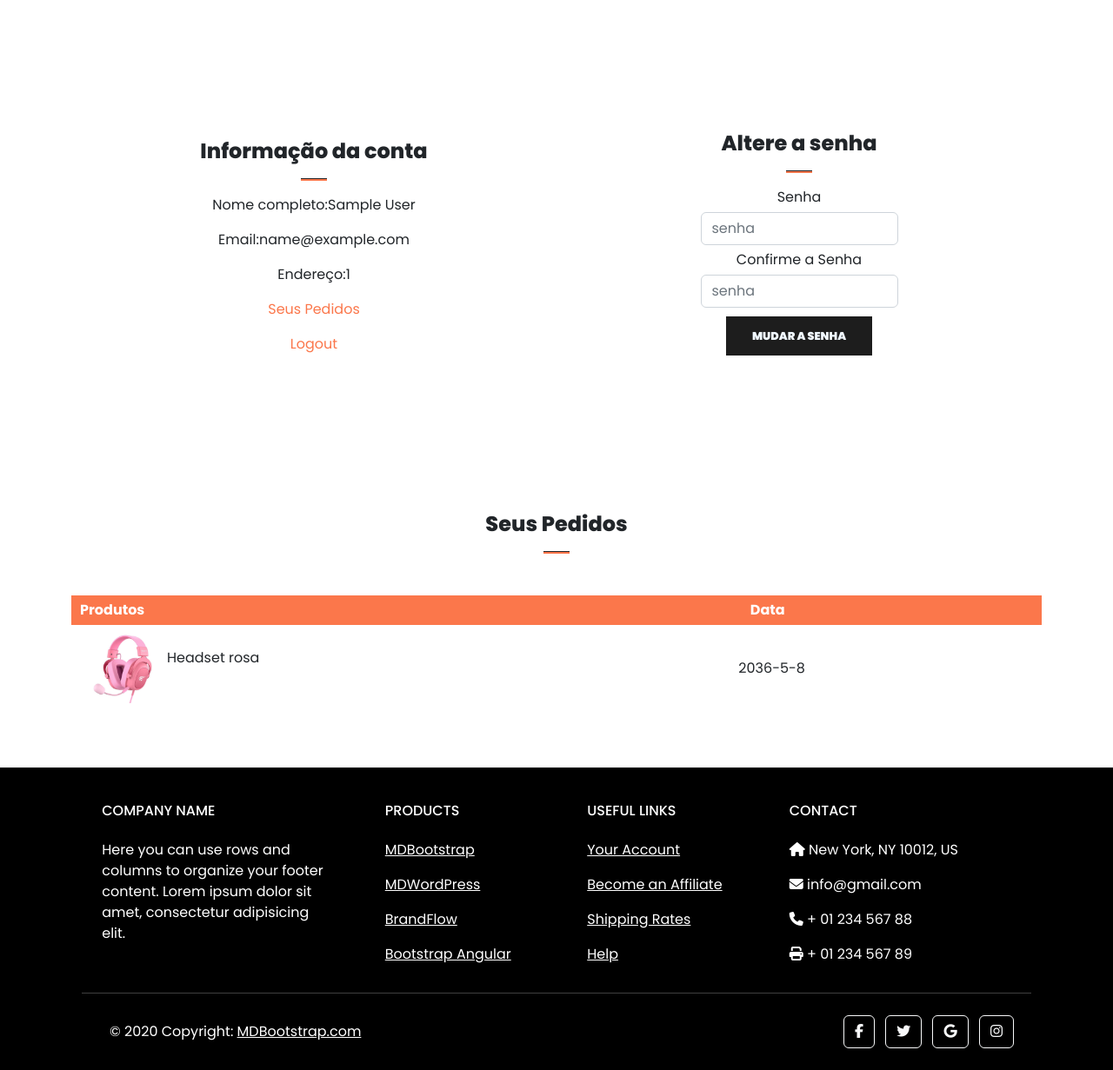
After one commit to leitielly/smartzone-projeto, a PHP site: page /account.php in a window 1280 px wide. The commit adds this page. Shown: the whole page at 87% size. Run offline with PHP 8.4, Linux system fonts and the light colour scheme; the visitor is signed in with stand-in values (Sample User, id 1); some libraries are stand-ins or nearby versions.

Commit message:
Add files via upload

```diff
--- /dev/null
+++ b/projeto smartzone/account.php
@@ -0,0 +1,245 @@
+<?php
+session_start();
+if(!isset($_SESSION['logged_in'])){
+  header('location:login.php');
+}
+
+
+if(isset($_GET['logout'])){
+  if(isset($_SESSION['logged_in'])){
+    unset($_SESSION['logged_in']);
+    unset($_SESSION[['nome']]);
+    unset($_SESSION[['email']]);
+    unset($_SESSION[['endereco']]);
+    header('location:login.php');
+    exit;
+  }
+}
+
+?>
+
+
+<!DOCTYPE html>
+<html lang="en">
+<head>
+    <meta charset="UTF-8">
+    <meta name="viewport" content="width=device-width, initial-scale=1.0">
+    <script src="https://kit.fontawesome.com/2efb6f99a5.js" crossorigin="anonymous"></script>
+
+    <link rel="icon" type="image/x-icon" href="assets/favicon.ico" />
+
+    <link href="https://cdn.jsdelivr.net/npm/bootstrap-icons@1.5.0/font/bootstrap-icons.css" rel="stylesheet" />
+
+    <link href="css/global.css" rel="stylesheet" />
+    <link rel="stylesheet" href="cadlog.css">
+
+    <title>Document</title>
+</head>
+<body>
+    <!--Conta-->
+  <section class="my-5 py-5">
+        <div class="row container mx-auto">
+            <div class="text-center mt-3 pt-5 col-lg-6 col-md-12 col-sm-12">
+                <h1 class="font-weight-bold">Informação da conta</h1>
+                <hr id="traco" class="mx-auto">
+                <div class="account-info">
+                    <p>Nome completo:<span><?php if(isset($_SESSION['nome'])){ echo $_SESSION['nome'];}?></p>
+                    <p>Email:<span><?php if(isset($_SESSION['email'])){ echo $_SESSION['email'];}?></p>
+                    <p>Endereço:<span><?php if(isset($_SESSION['endereco'])){ echo $_SESSION['endereco'];}?></p>
+                        <p><a href="#orders"id="pedidos-btn">Seus Pedidos</a></p>
+                        <p><a href="account.php?logout=1"id="logout-btn">Logout</a></p>
+                </div>
+            </div>
+            <div class="col-lg-6 col-md-12 col-sm-12" >
+                <form id="account-form" method="post">
+                    <h1>Altere a senha</h1>
+                    <hr id="traco" class="mx-auto">
+                    <div class="form-group">
+                        <label for="senha">Senha</label>
+                        <input type="password" class="form-control" id="conta-senha" placeholder="senha"name="senha">
+                    </div>
+                    <div class="form-group">
+                        <label for="senha">Confirme a Senha</label>
+                        <input type="password" class="form-control" id="conta-senha-confirma" placeholder="senha"name="confirmSenha">
+                    </div>
+                    <div class="form-group">
+                        <input type="submit" value="mudar a senha" class="ntb" id="mudar-senha-btn">
+                    </div>
+                </form>
+            </div>
+        </div>
+    </section>
+
+    <!--Orders-->
+    <section  id="orders"class="orders container my-5 py-3">
+      <div class="container mt-2">
+        <h1 class="font-weight-bolde text-center">Seus Pedidos</h1>
+        <hr id="traco" class="mx-auto">
+      </div>
+
+      <table class="mt-5 pt-5">
+        <tr>
+          <th>Produtos</th>
+          <th>Data</th>
+        </tr>
+        <tr>
+          <td>
+            <div class="product-info">
+              <img src="assets/headset rosa.jpg">
+              <div>
+                <p class="mt-3">Headset rosa</p>
+              </div>
+            </div>
+          </td>
+
+          <td>
+            <span>2036-5-8</span>
+          </td>
+
+        </tr>
+      </table>
+    </section>
+
+
+
+    <footer id="rede"class="text-center text-lg-start text-white">
+<!-- Grid container -->
+<div class="container p-4 pb-0">
+<!-- Section: Links -->
+<section class="">
+<!--Grid row-->
+<div class="row">
+  <!-- Grid column -->
+  <div class="col-md-3 col-lg-3 col-xl-3 mx-auto mt-3">
+    <h6 class="text-uppercase mb-4 font-weight-bold">
+      Company name
+    </h6>
+    <p>
+      Here you can use rows and columns to organize your footer
+      content. Lorem ipsum dolor sit amet, consectetur adipisicing
+      elit.
+    </p>
+  </div>
+  <!-- Grid column -->
+
+  <hr class="w-100 clearfix d-md-none" />
+
+  <!-- Grid column -->
+  <div class="col-md-2 col-lg-2 col-xl-2 mx-auto mt-3">
+    <h6 class="text-uppercase mb-4 font-weight-bold">Products</h6>
+    <p>
+      <a class="text-white">MDBootstrap</a>
+    </p>
+    <p>
+      <a class="text-white">MDWordPress</a>
+    </p>
+    <p>
+      <a class="text-white">BrandFlow</a>
+    </p>
+    <p>
+      <a class="text-white">Bootstrap Angular</a>
+    </p>
+  </div>
+  <!-- Grid column -->
+
+  <hr class="w-100 clearfix d-md-none" />
+
+  <!-- Grid column -->
+  <div class="col-md-3 col-lg-2 col-xl-2 mx-auto mt-3">
+    <h6 class="text-uppercase mb-4 font-weight-bold">
+      Useful links
+    </h6>
+    <p>
+      <a class="text-white">Your Account</a>
+    </p>
+    <p>
+      <a class="text-white">Become an Affiliate</a>
+    </p>
+    <p>
+      <a class="text-white">Shipping Rates</a>
+    </p>
+    <p>
+      <a class="text-white">Help</a>
+    </p>
+  </div>
+
+  <!-- Grid column -->
+  <hr class="w-100 clearfix d-md-none" />
+
+  <!-- Grid column -->
+  <div class="col-md-4 col-lg-3 col-xl-3 mx-auto mt-3">
+    <h6 class="text-uppercase mb-4 font-weight-bold">Contact</h6>
+    <p><i class="fas fa-home mr-3"></i> New York, NY 10012, US</p>
+    <p><i class="fas fa-envelope mr-3"></i> info@gmail.com</p>
+    <p><i class="fas fa-phone mr-3"></i> + 01 234 567 88</p>
+    <p><i class="fas fa-print mr-3"></i> + 01 234 567 89</p>
+  </div>
+  <!-- Grid column -->
+</div>
+<!--Grid row-->
+</section>
+<!-- Section: Links -->
+
+<hr class="my-3">
+
+<!-- Section: Copyright -->
+<section class="p-3 pt-0">
+<div class="row d-flex align-items-center">
+  <!-- Grid column -->
+  <div class="col-md-7 col-lg-8 text-center text-md-start">
+    <!-- Copyright -->
+    <div class="p-3">
+      © 2020 Copyright:
+      <a class="text-white" href="https://mdbootstrap.com/"
+         >MDBootstrap.com</a
+        >
+    </div>
+    <!-- Copyright -->
+  </div>
+  <!-- Grid column -->
+
+  <!-- Grid column -->
+  <div class="col-md-5 col-lg-4 ml-lg-0 text-center text-md-end">
+    <!-- Facebook -->
+    <a
+       class="btn btn-outline-light btn-floating m-1"
+       class="text-white"
+       role="button"
+       ><i class="fab fa-facebook-f"></i
+      ></a>
+
+    <!-- Twitter -->
+    <a
+       class="btn btn-outline-light btn-floating m-1"
+       class="text-white"
+       role="button"
+       ><i class="fab fa-twitter"></i
+      ></a>
+
+    <!-- Google -->
+    <a
+       class="btn btn-outline-light btn-floating m-1"
+       class="text-white"
+       role="button"
+       ><i class="fab fa-google"></i
+      ></a>
+
+    <!-- Instagram -->
+    <a
+       class="btn btn-outline-light btn-floating m-1"
+       class="text-white"
+       role="button"
+       ><i class="fab fa-instagram"></i
+      ></a>
+  </div>
+  <!-- Grid column -->
+</div>
+</section>
+<!-- Section: Copyright -->
+</div>
+<!-- Grid container -->
+</footer>
+<script src="https://cdn.jsdelivr.net/npm/bootstrap@5.2.3/dist/js/bootstrap.bundle.min.js"></script>
+<script src="js/scripts.js"></script>
+</body>
+</html>
```
Also changed, not shown: projeto smartzone/cadastro.php (+10 -0 lines), projeto smartzone/login.php (+7 -0 lines), projeto smartzone/processa.php (+15 -0 lines).
